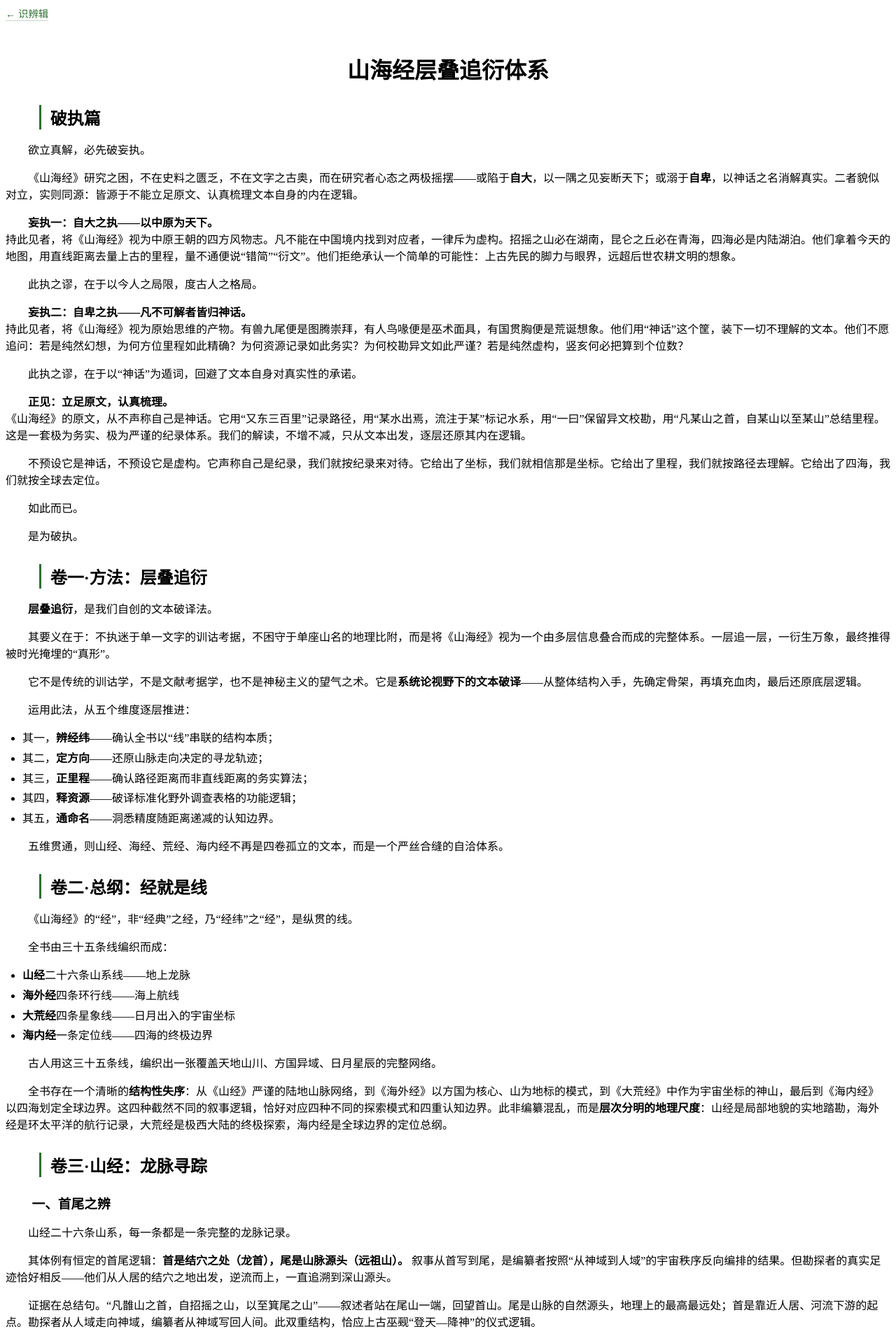
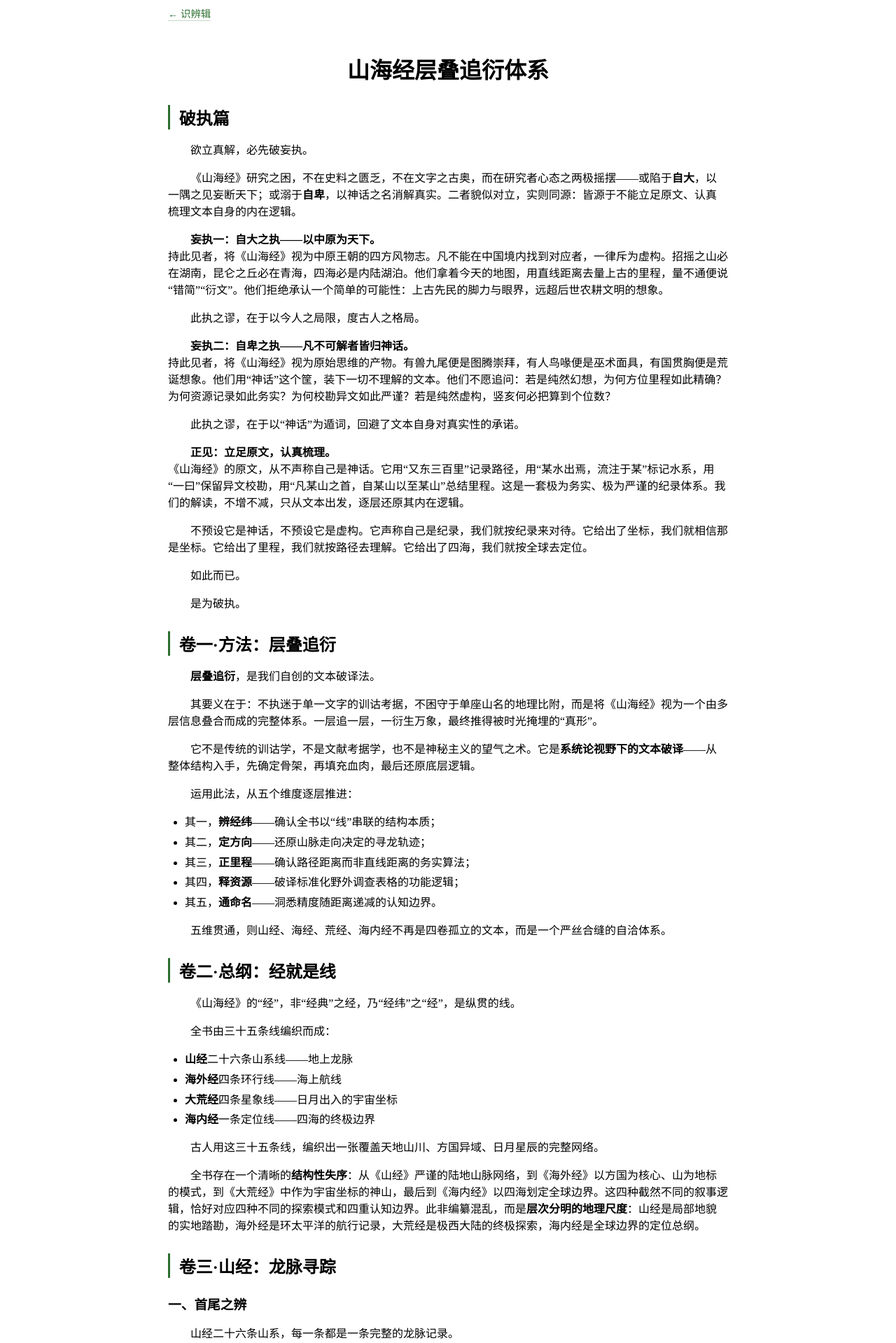
Before and after one commit to chixiao994/chixiao994.github.io, a Jekyll site: the page shibianji/interpretations/先秦/山海经/index.html, which Jekyll copies as it is, in a window 1280 px wide. Shown: the top 1919 px of the page at 70% size. Built offline with Jekyll 4.4.1, drawn with Linux system fonts in a browser that asks for light colours.

Commit message:
Update index.html

```diff
--- a/shibianji/interpretations/先秦/山海经/index.html
+++ b/shibianji/interpretations/先秦/山海经/index.html
@@ -6,11 +6,31 @@
     <title>山海经 · 层叠追衍体系 · 识辨辑</title>
     <link rel="stylesheet" href="/shibianji/assets/css/common.css">
     <style>
-        /* 后备样式 */
-        h1 { text-align: center; }
-        /* 二三级标题整体左缩进两个字符（2em） */
-        h2, h3 { margin-left: 2em; }
-        .container p { text-indent: 2em; margin-bottom: 1rem; }
+        /* 全局基础样式 */
+        .container {
+            max-width: 800px;
+            margin: 0 auto;
+        }
+        h1 {
+            text-align: center;
+            margin-bottom: 1.5rem;
+        }
+        /* 二三级标题：无缩进，与正文左边缘对齐 */
+        h2, h3 {
+            margin-left: 0;
+            margin-top: 1.2em;
+            margin-bottom: 0.5em;
+            font-weight: 600;
+        }
+        h2 {
+            border-left: 3px solid #2c6e2f;
+            padding-left: 0.8rem;
+        }
+        /* 正文段落首行缩进2字符 */
+        .container p {
+            text-indent: 2em;
+            margin-bottom: 1rem;
+        }
         .home-link {
             display: inline-block;
             margin-bottom: 1.5rem;
@@ -19,16 +39,26 @@
             text-decoration: none;
             border-bottom: 1px solid #c8d6c8;
         }
-        .home-link:hover { color: #1a4a1c; border-bottom-color: #2c6e2f; }
-        .footer-note { margin-top: 2rem; font-size: 0.8rem; text-align: center; color: #8a9b8a; }
-        h2, h3, h4 { margin-top: 1.2em; margin-bottom: 0.5em; font-weight: 600; }
-        /* 保持h2原有的左边框，但因为整体左移2em，左边框也会在2em处 */
-        h2 { border-left: 3px solid #2c6e2f; padding-left: 0.8rem; }
-        ul, ol { padding-left: 1.5rem; margin-bottom: 1rem; }
-        li { margin-bottom: 0.3rem; }
-        /* 移动端适配：缩进可适当减小 */
+        .home-link:hover {
+            color: #1a4a1c;
+            border-bottom-color: #2c6e2f;
+        }
+        .footer-note {
+            margin-top: 2rem;
+            font-size: 0.8rem;
+            text-align: center;
+            color: #8a9b8a;
+        }
+        ul, ol {
+            padding-left: 1.5rem;
+            margin-bottom: 1rem;
+        }
+        li {
+            margin-bottom: 0.3rem;
+        }
+        /* 移动端适配 */
         @media (max-width: 600px) {
-            h2, h3 { margin-left: 1em; }
+            .container { padding: 0 0.5rem; }
         }
     </style>
 </head>
```
